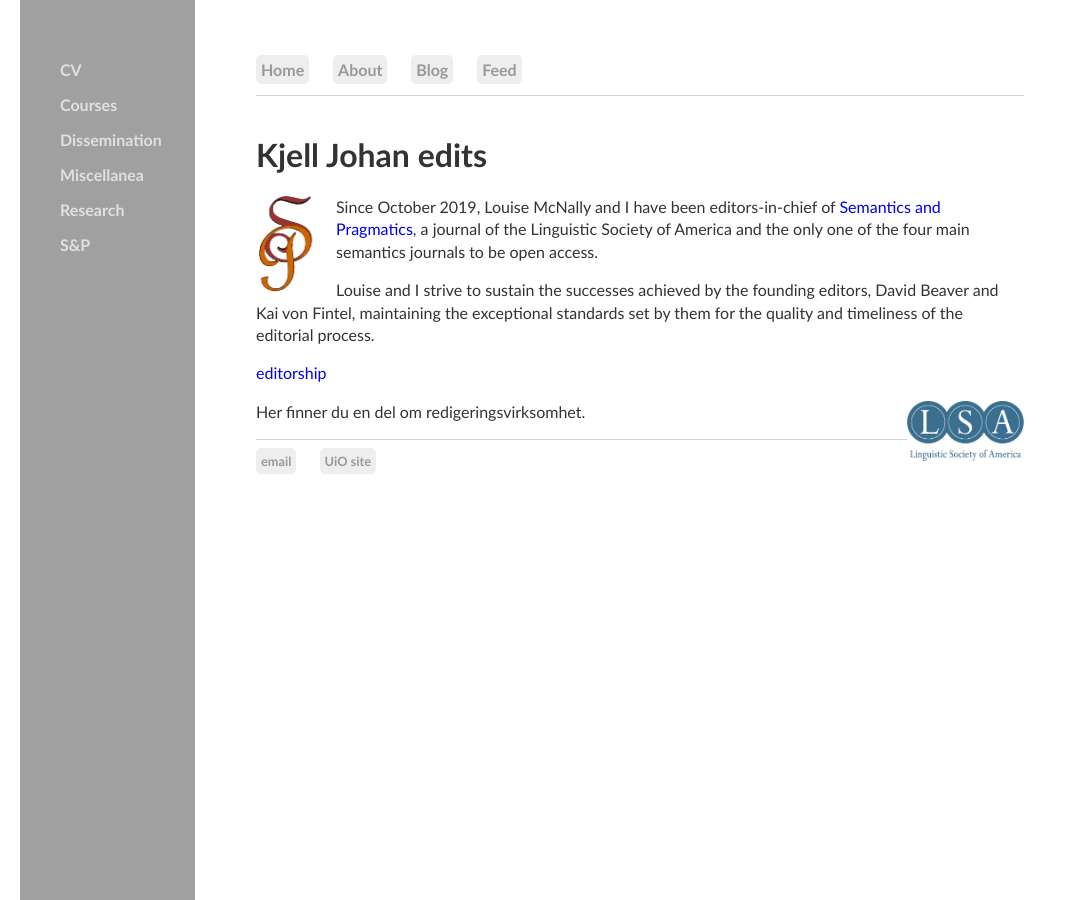
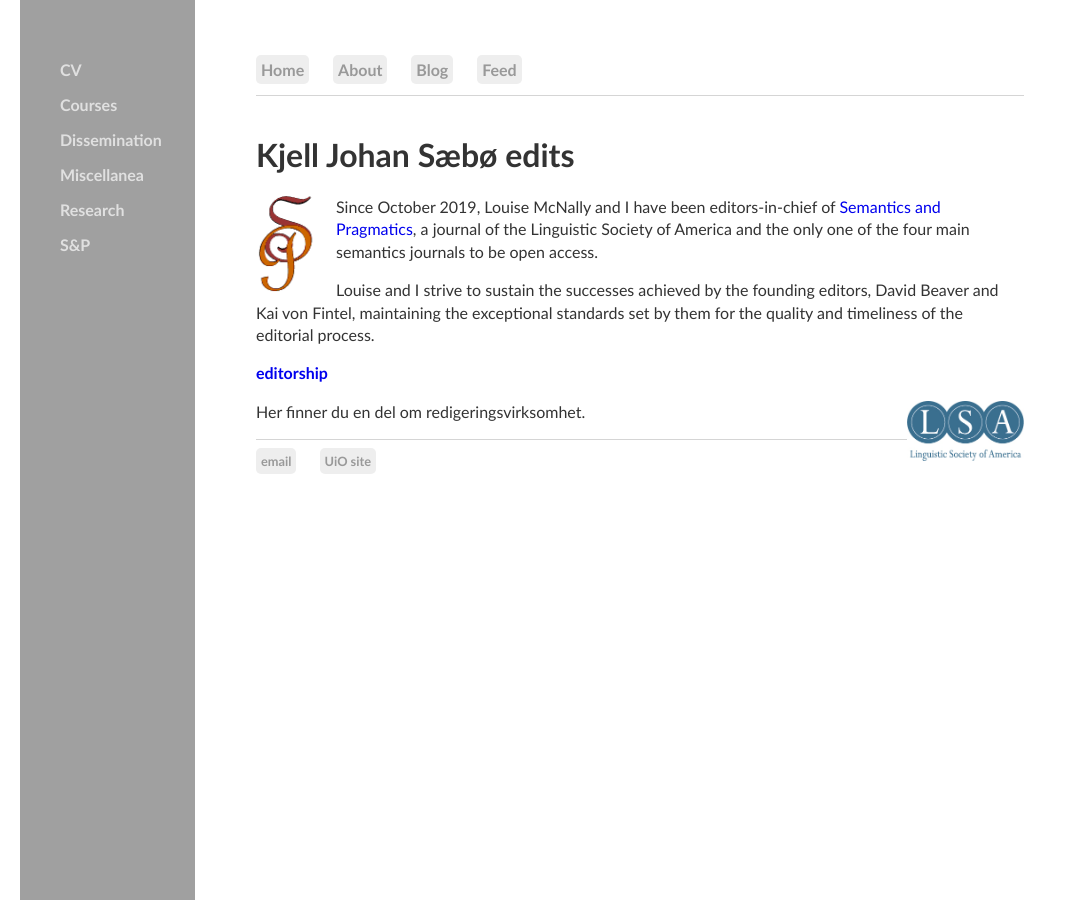
Before and after one commit to kjelljs/kjelljs.github.io, a Jekyll site: the page built from editorship/index.html, in a window 1280 px wide. Shown: the whole page, without its empty margins (0-1067 px from the left). Built offline with Jekyll 4.4.1, drawn with Linux system fonts in a browser that asks for light colours.

Commit message:
Update index.html

```diff
--- a/editorship/index.html
+++ b/editorship/index.html
@@ -3,11 +3,11 @@ layout: default
 title: Kjell Johan edits
 ---
 <div class="blurb">
-	<h1>Kjell Johan edits</h1>
+	<h1>Kjell Johan Sæbø edits</h1>
 	<div style="width:80px; float:left;"><a href="https://semprag.org/index.php/sp/index"><img style="height:96px;" src="/pics/sp1.gif"></a></div>
 	<p>Since October 2019, Louise McNally and I have been editors-in-chief of <a href="https://semprag.org/index.php/sp/index">Semantics and Pragmatics</a>, a journal of the Linguistic Society of America and the only one of the four main semantics journals to be open access.</p>
 	<p>Louise and I strive to sustain the successes achieved by the founding editors, David Beaver and Kai von Fintel, maintaining the exceptional standards set by them for the quality and timeliness of the editorial process.</p>
-	<p><a href="http://kjelljs.github.io/pdf/Finteltweet.pdf">editorship</a></p>
+	<p><a href="http://kjelljs.github.io/pdf/Finteltweet.pdf"><b>editorship</b></a></p>
 	<div style="float:right;"><a href="https://www.linguisticsociety.org"><img style="height:60px;" src="/pics/LSAlogocmykWEB.jpg"></a></div>
 	<p>Her finner du en del om redigeringsvirksomhet.</p>
 
```
